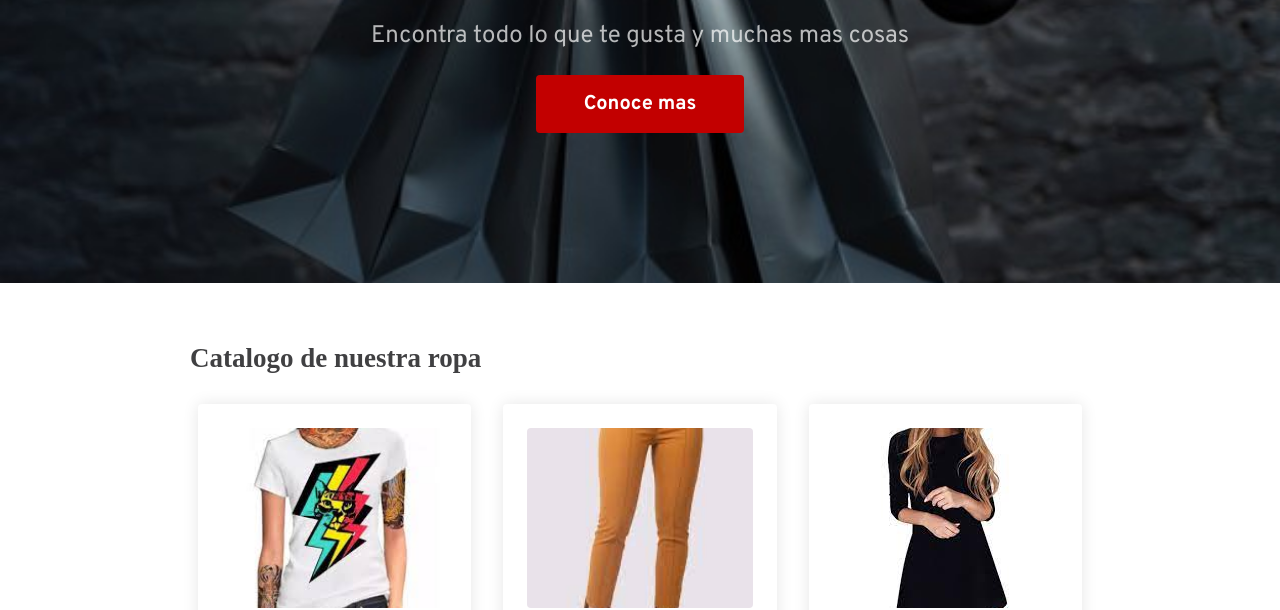
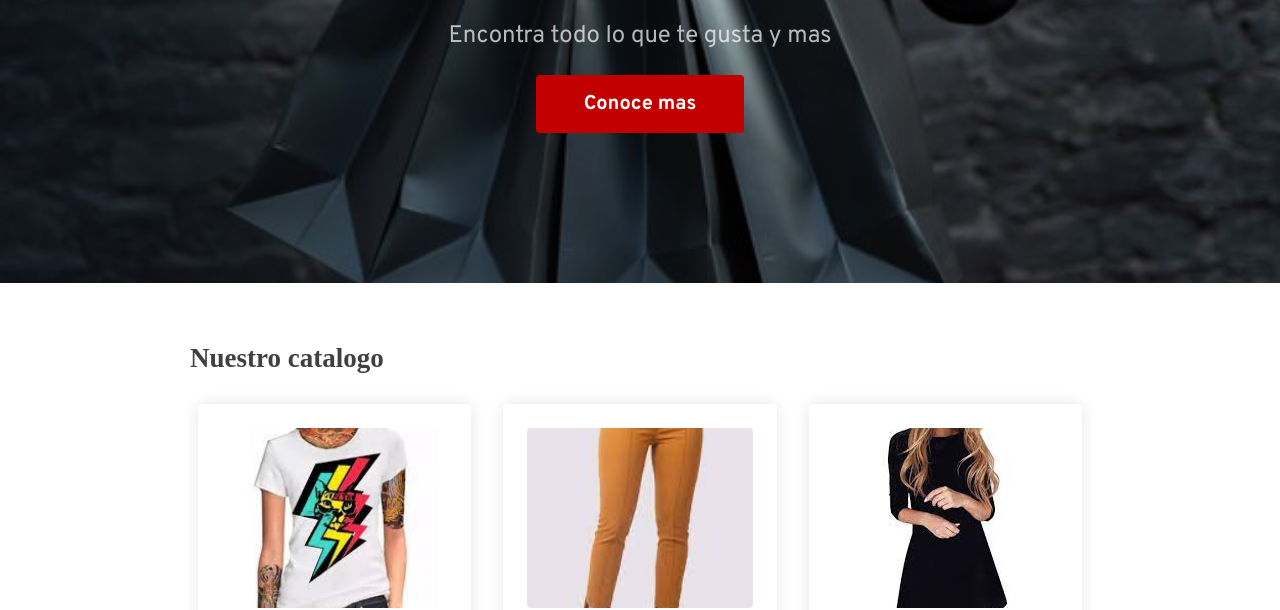
Before and after one commit to sharo01/sharo01.github.io, a plain HTML site: page index.html in a window 1280 px wide. Shown: the part 205-815 px from the top of the page. Drawn offline with Linux system fonts and the light colour scheme; a web font is replaced by a local one.

Commit message:
Add files via upload

```diff
--- a/index.html
+++ b/index.html
@@ -13,12 +13,12 @@
   <!-- Banner section -->
   <div class="banner">
     <h1>¡Bienvenidos!</h1>
-    <p>Encontra todo lo que te gusta y muchas mas cosas</p>
-    <a href="https://www.Locacomotu.madre" target="_blank" class="btn-blue">Conoce mas</a>
+    <p>Encontra todo lo que te gusta y mas</p>
+    <a href="http://www.Locacomotu.madre" target="_blank" class="btn-blue">Conoce mas</a>
   </div>
 
   <div class="container">
-    <h2>Catalogo de nuestra ropa</h2>
+    <h2>Nuestro catalogo</h2>
     <!-- Cards container -->
     <div class="cards">
 
```
